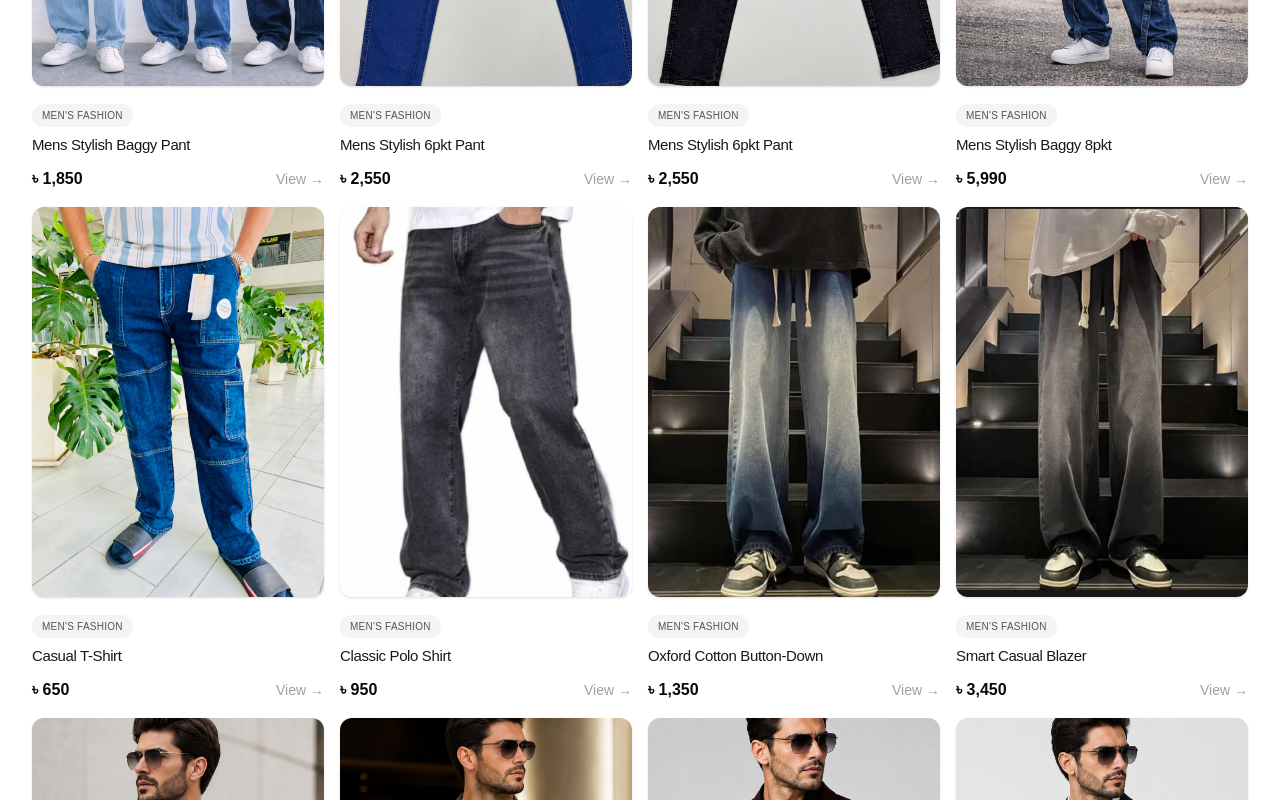
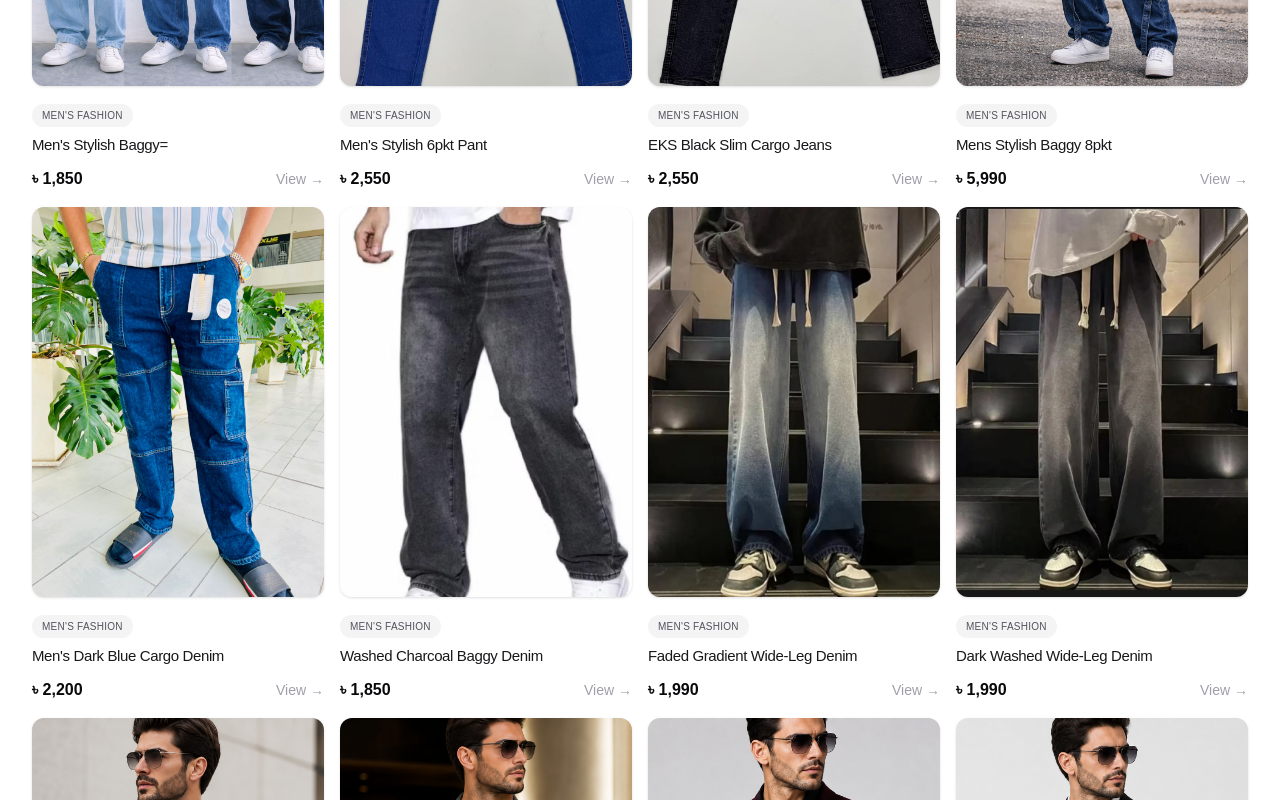
Before and after one commit to senkai742/bm-clothing, a Next.js app: page /products in a window 1280 px wide. Shown: the part 800-1600 px from the top of the page. Built offline with nearby package versions, Linux system fonts and the light colour scheme.

Commit message:
refactor: update product catalog data with new denim and cargo apparel items

```diff
--- a/app/data/products.ts
+++ b/app/data/products.ts
@@ -4,33 +4,33 @@ export const products = [
   // ==========================================
   {
     id: "m1",
-    name: "Mens Stylish Baggy Pant",
+    name: "Men's Stylish Baggy=",
     price: 1850,
     category: "Men's Fashion",
     image: "/images/categories/mens-fashion/1.jpg",
     categorySlug: "mens-fashion",
     description:
-      "A premium cotton baggy pant designed for everyday comfort and effortless style. Crafted with quality fabric for a refined and modern look."
+      "Relaxed-fit baggy denim jeans with a convenient drawstring waistband, available in three washed shades for versatile everyday styling. A go-to choice for effortless streetwear comfort."
   },
   {
     id: "m2",
-    name: "Mens Stylish 6pkt Pant",
+    name: "Men's Stylish 6pkt Pant",
     price: 2550,
     category: "Men's Fashion",
     image: "/images/categories/mens-fashion/3.jpg",
     categorySlug: "mens-fashion",
     description:
-      "Modern six-pocket cargo pant made with durable premium fabric, offering practicality and a stylish streetwear-inspired look."
+      "Slim-fit cargo jeans crafted with premium stretch denim and structured side pockets, delivering a modern tapered silhouette with practical utility. A sharp addition to any casual or streetwear wardrobe."
   },
   {
     id: "m3",
-    name: "Mens Stylish 6pkt Pant",
+    name: "EKS Black Slim Cargo Jeans",
     price: 2550,
     category: "Men's Fashion",
     image: "/images/categories/mens-fashion/4.jpg",
     categorySlug: "mens-fashion",
     description:
-      "Premium six-pocket cargo pant designed for comfort, durability, and a modern casual appearance."
+      "Sleek black slim-fit cargo jeans with defined paneling and multiple pockets, offering a sharp streetwear aesthetic with everyday durability. The dark wash and structured cut make them effortlessly versatile."
   },
   {
     id: "m4",
@@ -40,49 +40,49 @@ export const products = [
     image: "/images/categories/mens-fashion/6.jpg",
     categorySlug: "mens-fashion",
     description:
-      "Luxury eight-pocket baggy pant crafted with premium materials for exceptional comfort and bold street-style fashion."
+      "Bold indigo baggy denim with eight utility cargo pockets, designed for maximum storage and a standout street-style statement. The roomy silhouette and deep dye make this a head-turning wardrobe essential."
   },
 
   {
     id: "m5",
-    name: "Casual T-Shirt",
-    price: 650,
+    name: "Men's Dark Blue Cargo Denim",
+    price: 2200,
     category: "Men's Fashion",
     image: "/images/categories/mens-fashion/2.jpg",
     categorySlug: "mens-fashion",
     description:
-      "Soft and breathable casual t-shirt made for daily wear. Perfect for a relaxed fit while maintaining a clean, stylish appearance."
+      "Heavy-duty dark blue cargo denim featuring multiple utility pockets and durable contrast stitching for a rugged yet stylish streetwear look. Built for those who demand both function and fashion."
   },
   {
     id: "m6",
-    name: "Classic Polo Shirt",
-    price: 950,
+    name: "Washed Charcoal Baggy Denim",
+    price: 1850,
     category: "Men's Fashion",
     image: "/images/categories/mens-fashion/5.jpg",
     categorySlug: "mens-fashion",
     description:
-      "Classic polo shirt made with soft premium fabric. A timeless wardrobe essential suitable for both casual and semi-formal occasions."
+      "Wide-leg washed charcoal denim with a relaxed oversized silhouette and a soft faded finish, ideal for a contemporary streetwear or casual look. The muted tone pairs effortlessly with any outfit."
   },
   {
     id: "m7",
-    name: "Oxford Cotton Button-Down",
-    price: 1350,
+    name: "Faded Gradient Wide-Leg Denim",
+    price: 1990,
     category: "Men's Fashion",
     image: "/images/categories/mens-fashion/7.jpg",
     categorySlug: "mens-fashion",
     description:
-      "Premium Oxford cotton button-down shirt with a tailored finish. Perfect for office wear, business meetings, and everyday sophistication."
+      "Washed gradient wide-leg jeans with a drawstring waistband, featuring a striking two-tone fade from deep indigo to soft blue for a contemporary urban look. Effortlessly stylish with a relaxed, comfortable fit."
   },
 
   {
     id: "m8",
-    name: "Smart Casual Blazer",
-    price: 3450,
+    name: "Dark Washed Wide-Leg Denim",
+    price: 1990,
     category: "Men's Fashion",
     image: "/images/categories/mens-fashion/8.jpg",
     categorySlug: "mens-fashion",
     description:
-      "Elegant smart casual blazer crafted with premium materials for a sharp, polished look. Ideal for formal events and special occasions."
+      "Relaxed wide-leg jeans in a deep dark wash with a drawstring waist, combining effortless comfort with a bold, minimalist aesthetic. A versatile staple that transitions seamlessly from day to night."
   },
   {
     id: "m9",
@@ -242,53 +242,53 @@ export const products = [
   },
   {
     id: "w3",
-    name: "Casual Linen Top",
-    price: 950,
+    name: "Ladies Baggy Tie-Detail Jeans",
+    price: 2200,
     category: "Women's Fashion",
     image: "/images/categories/womens-fashion/3.jpg",
     categorySlug: "womens-fashion",
     description:
-      "Lightweight linen top designed for breathable comfort and effortless everyday fashion with a modern minimalist look."
+      "Fashion-forward wide-leg denim jeans featuring distinctive bow-tie detailing on the legs and a relaxed baggy fit. Combining comfort with a playful, modern street-style aesthetic."
   },
   {
     id: "w4",
-    name: "Premium Saree Collection",
-    price: 4500,
+    name: "Ladies High-Waisted Wide Cargo",
+    price: 2450,
     category: "Women's Fashion",
     image: "/images/categories/womens-fashion/4.jpg",
     categorySlug: "womens-fashion",
     description:
-      "Beautiful premium saree crafted with high-quality fabric and elegant detailing, making it perfect for weddings and special occasions."
+      "Retro-inspired high-waisted cargo jeans featuring a wide-leg silhouette and practical side pockets with button detailing. Crafted from durable denim for an effortless, casual look."
   },
   {
     id: "w5",
-    name: "Women's Kurti Elegant",
-    price: 1350,
+    name: "Ladies Premium Wide-Leg Denim",
+    price: 1990,
     category: "Women's Fashion",
     image: "/images/categories/womens-fashion/5.jpg",
     categorySlug: "womens-fashion",
     description:
-      "Stylish women's kurti combining comfort and sophistication, suitable for office wear, casual outings, and family gatherings."
+      "Classic wide-leg denim jeans designed for an elegant and comfortable fit, available in multiple versatile washes. Perfect for pairing with your favorite tops for any casual outing."
   },
   {
     id: "w6",
-    name: "Floral Print Maxi Dress",
-    price: 2200,
+    name: "Ladies Light Wash Wide-Leg Jeans",
+    price: 1990,
     category: "Women's Fashion",
     image: "/images/categories/womens-fashion/6.jpg",
     categorySlug: "womens-fashion",
     description:
-      "Flowing floral print maxi dress made from soft premium fabric, offering elegance and comfort for every occasion."
+      "Premium light-wash denim jeans featuring a classic high-waisted design and structured wide-leg cut. Ideal for creating clean, minimalist everyday outfits."
   },
   {
     id: "w7",
-    name: "Embroidered Three Piece",
+    name: "Ladies Acid Wash Strap Cargo",
     price: 2850,
     category: "Women's Fashion",
     image: "/images/categories/womens-fashion/7.jpg",
     categorySlug: "womens-fashion",
     description:
-      "Premium embroidered three-piece outfit featuring detailed craftsmanship and luxurious fabric for festive celebrations."
+      "Edgy acid-washed cargo jeans detailed with statement utility straps, buckles, and multiple pockets. Perfect for making a bold, contemporary streetwear statement."
   },
   {
     id: "w8",
@@ -322,33 +322,33 @@ export const products = [
   },
   {
     id: "w11",
-    name: "Solid Color Shrug",
-    price: 850,
+    name: "Ladies Light Wash Utility Cargo",
+    price: 2350,
     category: "Women's Fashion",
     image: "/images/categories/womens-fashion/11.jpg",
     categorySlug: "womens-fashion",
     description:
-      "Versatile solid color shrug made with lightweight fabric, perfect for layering and completing any outfit with elegance."
+      "Classic utility cargo jeans in a light blue wash, featuring flap pockets and a relaxed straight-leg fit. Combining functional streetwear elements with daily comfort."
   },
   {
     id: "w12",
-    name: "Casual Denim Jeans",
-    price: 1500,
+    name: "Ladies Dark Indigo Multi-Cargo",
+    price: 2650,
     category: "Women's Fashion",
     image: "/images/categories/womens-fashion/12.jpg",
     categorySlug: "womens-fashion",
     description:
-      "Comfortable women's denim jeans featuring a flattering fit and durable construction for everyday style and confidence."
+      "Durable dark indigo denim cargo pants equipped with multiple flap pockets for a rugged streetwear look. Designed with a relaxed straight-leg cut for all-day comfort."
   },
   {
     id: "w13",
-    name: "Premium Linen Trousers",
-    price: 1200,
+    name: "Ladies Classic Blue Cargo Jeans",
+    price: 2200,
     category: "Women's Fashion",
     image: "/images/categories/womens-fashion/13.jpg",
     categorySlug: "womens-fashion",
     description:
-      "Premium linen trousers offering breathable comfort, elegant tailoring, and a timeless design suitable for any season."
+      "Classic blue denim cargo jeans featuring mid-thigh utility flap pockets and a comfortable straight-leg fit. A versatile, everyday essential for a smart-casual wardrobe."
   },
 
   // ==========================================
@@ -356,43 +356,43 @@ export const products = [
   // ==========================================
   {
     id: "b1",
-    name: "Kids Casual Graphic Tee",
-    price: 450,
+    name: "Boys Denim Cargo Jogger Jeans",
+    price: 1150,
     category: "Boys Fashion",
     image: "/images/categories/boys-fashion/1.jpg",
     categorySlug: "boys-fashion",
     description:
-      "Comfortable graphic t-shirt made from soft cotton fabric, designed to keep kids comfortable and stylish throughout the day."
+      "Comfortable kids' denim cargo joggers featuring a drawstring elastic waist and side utility pockets. Crafted from soft, stretchable denim fabric for active boys."
   },
   {
     id: "b2",
-    name: "Boys Denim Shorts",
-    price: 650,
+    name: "Boys Red Cotton Casual Shirt",
+    price: 750,
     category: "Boys Fashion",
     image: "/images/categories/boys-fashion/2.jpg",
     categorySlug: "boys-fashion",
     description:
-      "Durable denim shorts featuring a comfortable fit and modern design, perfect for everyday adventures and outdoor activities."
+      "Premium short-sleeve button-down cotton shirt in a solid vibrant red. Perfect for casual gatherings, everyday wear, and layering."
   },
   {
     id: "b3",
-    name: "Comfort Cotton Panjabi",
-    price: 1100,
+    name: "Boys Pink Cotton Casual Shirt",
+    price: 750,
     category: "Boys Fashion",
     image: "/images/categories/boys-fashion/3.jpg",
     categorySlug: "boys-fashion",
     description:
-      "Traditional cotton Panjabi crafted with breathable fabric, offering comfort and elegance for festivals and family occasions."
+      "Stylish short-sleeve button-down cotton shirt in a soft pastel pink. Designed with lightweight, breathable fabric to keep your child comfortable all day."
   },
   {
     id: "b4",
-    name: "Boys Polo",
-    price: 780,
+    name: "Boys Blue Cotton Casual Shirt",
+    price: 750,
     category: "Boys Fashion",
     image: "/images/categories/boys-fashion/4.jpg",
     categorySlug: "boys-fashion",
     description:
-      "Classic boys polo shirt made with premium fabric for a smart, comfortable look suitable for school, outings, and casual wear."
+      "Classic short-sleeve button-down cotton shirt in a solid sky blue. An essential wardrobe staple that offers a clean, smart-casual look for boys."
   },
   // ==========================================
   // GIRLS FASHION (4 Images)
@@ -409,32 +409,32 @@ export const products = [
   },
   {
     id: "g2",
-    name: "Girls Leggings Set",
-    price: 550,
+    name: "Girls Star Pattern Wide-Leg Jeans",
+    price: 1350,
     category: "Girls Fashion",
     image: "/images/categories/girls-fashion/2.jpg",
     categorySlug: "girls-fashion",
     description:
-      "Comfortable leggings set crafted with stretchable fabric, perfect for everyday wear while allowing easy movement and lasting comfort."
+      "Fashionable wide-leg denim jeans featuring an all-over printed star pattern and comfortable elastic waist. Crafted with premium cotton-blend denim for all-day comfort and play."
   },
   {
     id: "g3",
-    name: "Girls Dress Luxury",
-    price: 1200,
+    name: "Girls Gingham Check Drawstring Pants",
+    price: 990,
     category: "Girls Fashion",
     image: "/images/categories/girls-fashion/3.jpg",
     categorySlug: "girls-fashion",
     description:
-      "Elegant girls' luxury dress featuring premium materials and stylish detailing, ideal for birthdays, parties, and special occasions."
+      "Charming blue-and-white checkered gingham pants with a relaxed straight-leg fit and adjustable drawstring waist. Perfect for a clean, stylish everyday look."
   },
   {
     id: "g4",
-    name: "Embroidered Salwar Kameez",
-    price: 1400,
+    name: "Girls Floral Embroidered Baggy Jeans",
+    price: 1450,
     category: "Girls Fashion",
     image: "/images/categories/girls-fashion/4.jpg",
     categorySlug: "girls-fashion",
     description:
-      "Traditional embroidered salwar kameez designed with quality fabric and beautiful craftsmanship for festive and cultural celebrations."
+      "Playful light-wash baggy denim jeans featuring colorful embroidered flower details. Designed with a soft, durable denim fabric and elastic waistband for active days."
   }
 ];
```
